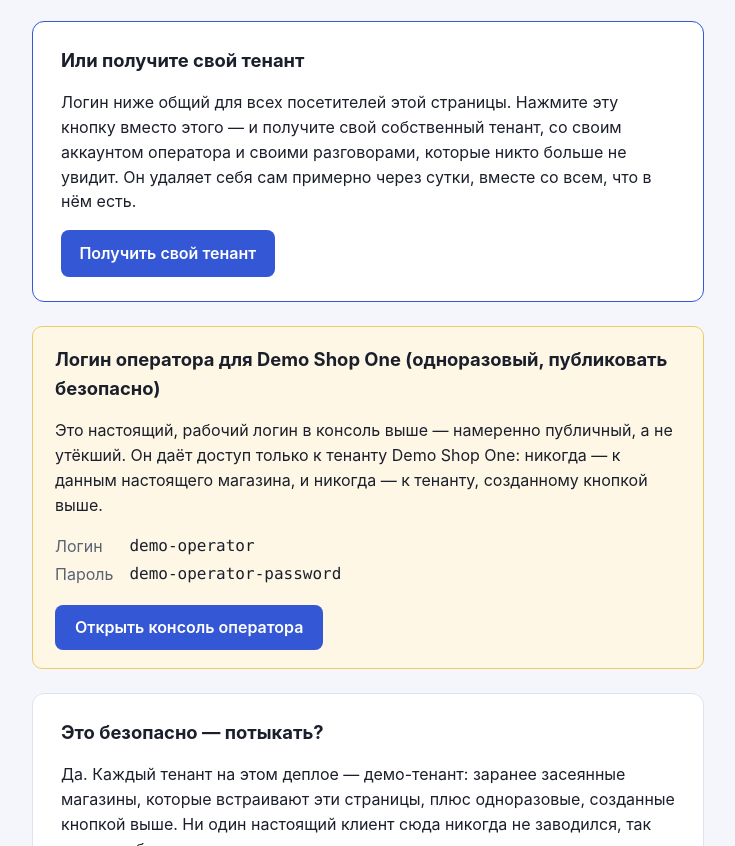
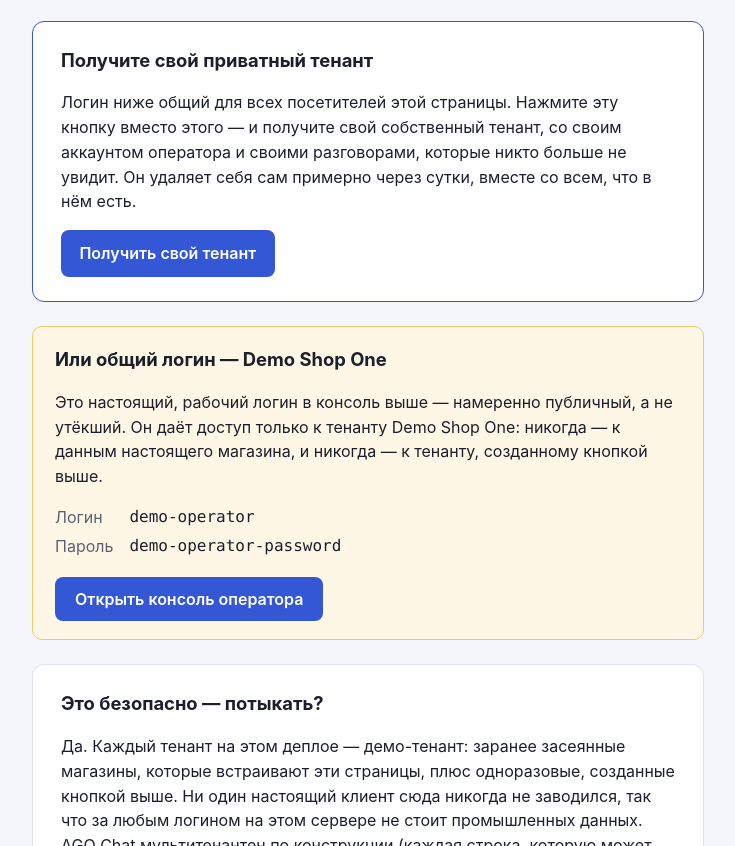
Before and after one commit to golyakoff/ago-widget, a website with bundled scripts: page public-demo/index.html in a window 1280 px wide. Shown: the part 1056-1902 px from the top of the page, without its empty margins (272-1007 px from the left). Built offline with nearby package versions, Linux system fonts and the light colour scheme.

Commit message:
docs: demo-shop copy - fix a dangling "Or" and an ambiguous "throwaway"
The private-tenant card intentionally sits above the shared-login card
(8-09: a visitor should meet the private option first), but its own
heading said "Or get a tenant of your own" - "or" relative to a card
the reader has not been shown yet. Moved the "or" to the shared-login
heading below it instead, where it actually has something to point back
to. Also drops "throwaway" from that heading - it translates awkwardly
to Russian ("одноразовый" reads as single-use, not "no real secret"),
and the card's own body paragraph already says the same thing in full
sentences. Same shape applied to both demo shop pages (Russian
public-demo, English public-demo-2) for consistency.

```diff
--- a/public-demo/index.html
+++ b/public-demo/index.html
@@ -293,7 +293,7 @@
         demonstrates tenant isolation live (two seeded tenants, neither able to see the other).
       -->
       <div class="card own-tenant-box">
-        <h2>Или получите свой тенант</h2>
+        <h2>Получите свой приватный тенант</h2>
         <p>
           Логин ниже общий для всех посетителей этой страницы. Нажмите эту кнопку вместо этого — и
           получите свой собственный тенант, со своим аккаунтом оператора и своими разговорами,
@@ -305,7 +305,7 @@
       </div>
 
       <div class="card credential-box">
-        <h2>Логин оператора для Demo Shop One (одноразовый, публиковать безопасно)</h2>
+        <h2>Или общий логин — Demo Shop One</h2>
         <!--
           8-11: named rather than "this tenant". The same markup renders on a minted `?site=` page,
           where "this tenant" would point at the visitor's own one - which this credential cannot
```
Also changed, not shown: public-demo-2/index.html (+2 -2 lines).
